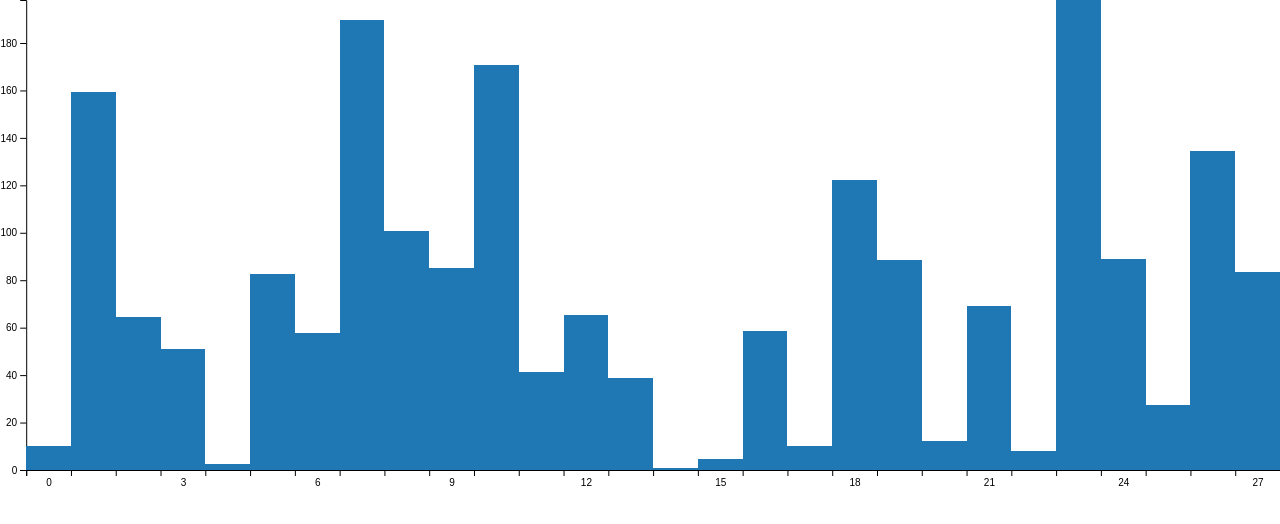
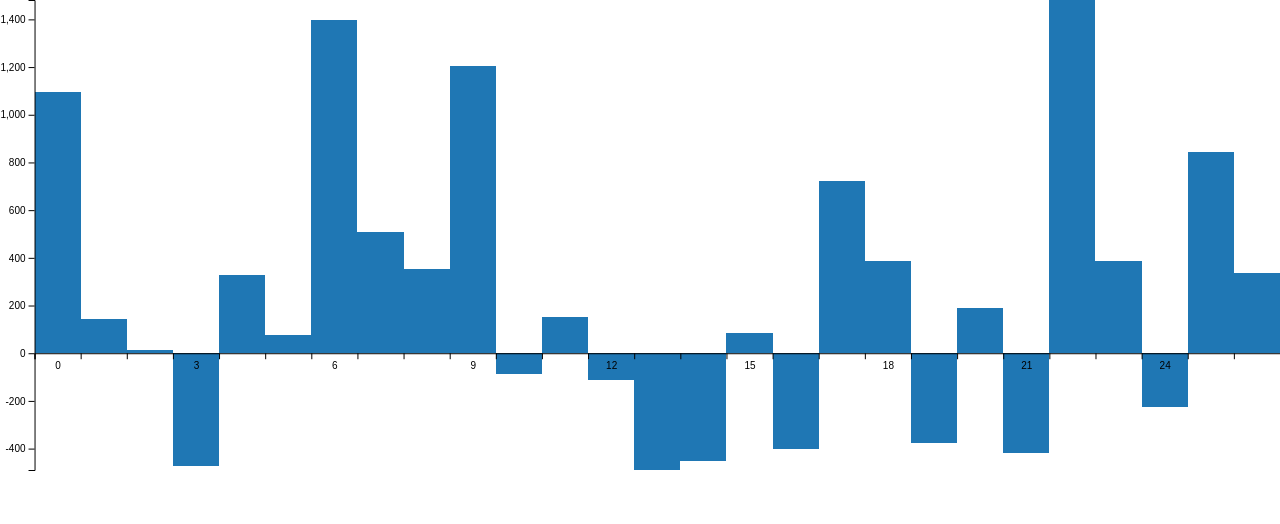
Before and after one commit to WPFerg/d3-charts-experiments, a React (Create React App) app: page / in a window 1280 px wide. Shown: the top 524 px of the page. Built offline with nearby package versions, Linux system fonts and the light colour scheme.

Commit message:
Allow negative data

```diff
--- a/src/App.tsx
+++ b/src/App.tsx
@@ -3,11 +3,11 @@ import "./App.css";
 import BarChart from "./BarChart";
 
 function App() {
-  const [data, setData] = useState<number[]>([10]);
+  const [data, setData] = useState<number[]>([]);
 
   useEffect(() => {
     const handle = window.setInterval(
-      () => setData((data) => [...data, Math.random() * 200]),
+      () => setData((data) => [...data, -500 + Math.random() * 2000]),
       200
     );
 
--- a/src/BarChart.tsx
+++ b/src/BarChart.tsx
@@ -115,8 +115,8 @@ const BarChart: React.FC<Props> = ({ data }) => {
       .merge(rect)
       .attr("x", (d, i) => xScale(i) ?? "")
       .attr("width", plotAreaWidth / (data.length || 1))
-      .attr("y", (d) => yScale(d))
-      .attr("height", (d) => xOrigin - yScale(d));
+      .attr("y", (d) => (d < 0 ? xOrigin : yScale(d)))
+      .attr("height", (d) => Math.abs(xOrigin - yScale(d)));
 
     rect.exit().remove();
   });
@@ -133,9 +133,9 @@ const BarChart: React.FC<Props> = ({ data }) => {
 
   return (
     <svg className={styles.chart} ref={svgRoot}>
+      <g className="plot-area" ref={plotAreaElement} />
       <g className="x-axis" ref={xAxisElement} />
       <g className="y-axis" ref={yAxisElement} />
-      <g className="plot-area" ref={plotAreaElement} />
     </svg>
   );
 };
```
